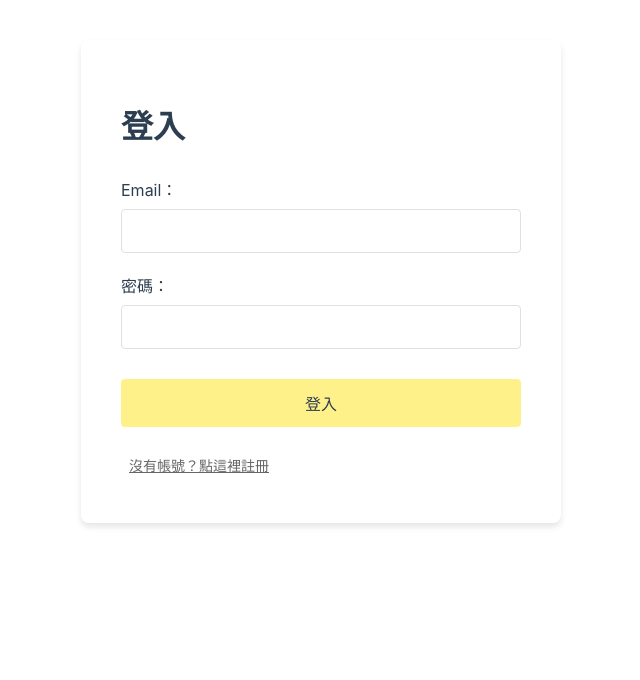
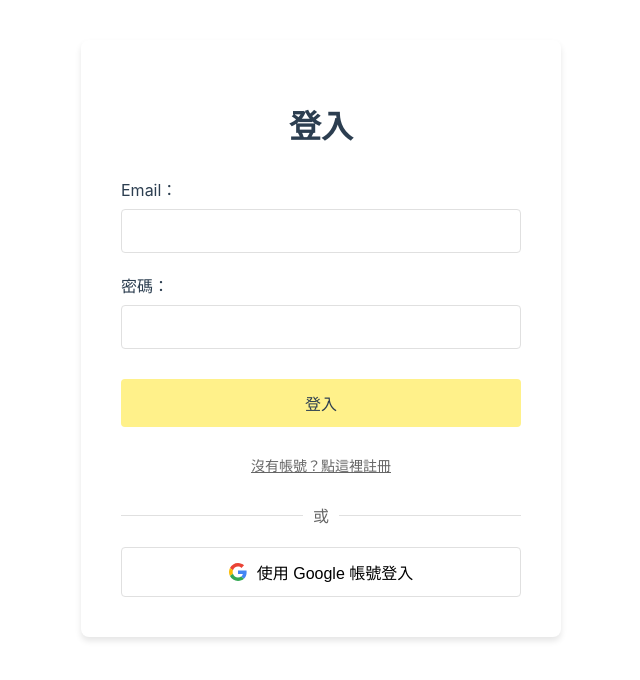
Before and after one commit to its-17/chatroom-app, a React (Create React App) app: page /chatroom/1 in a window 1280 px wide. Shown: the top 680 px of the page, without its empty margins (319-959 px from the left). Built offline with nearby package versions, Linux system fonts and the light colour scheme; no server answers.

Commit message:
Google登入

```diff
--- a/package.json
+++ b/package.json
@@ -12,6 +12,7 @@
     "react-dom": "^19.1.0",
     "react-router-dom": "^6.30.0",
     "react-scripts": "5.0.1",
+    "react-syntax-highlighter": "^15.6.1",
     "web-vitals": "^2.1.4"
   },
   "scripts": {
--- a/src/App.js
+++ b/src/App.js
@@ -1,9 +1,10 @@
 import React, { useState, useEffect } from 'react';
-import { auth } from './firebase';
+import { auth, googleProvider } from './firebase';
 import {
   signInWithEmailAndPassword,
   createUserWithEmailAndPassword,
-  onAuthStateChanged
+  onAuthStateChanged,
+  signInWithPopup
 } from 'firebase/auth';
 
 import {
@@ -46,6 +47,37 @@ function App() {
       .catch((error) => alert('註冊失敗：' + error.message));
   };
 
+  const handleGoogleLogin = () => {
+    signInWithPopup(auth, googleProvider)
+      .then((result) => {
+        console.log('Google 登入成功！', result.user);
+      })
+      .catch((error) => {
+        console.error('Google 登入失敗：', {
+          code: error.code,
+          message: error.message,
+          email: error.email,
+          credential: error.credential
+        });
+
+        let errorMessage = '登入失敗';
+        switch (error.code) {
+          case 'auth/operation-not-allowed':
+            errorMessage = 'Google 登入尚未在 Firebase Console 中啟用';
+            break;
+          case 'auth/popup-blocked':
+            errorMessage = '登入視窗被瀏覽器阻擋，請允許彈出視窗';
+            break;
+          case 'auth/popup-closed-by-user':
+            errorMessage = '登入視窗被關閉，請重試';
+            break;
+          default:
+            errorMessage = `登入失敗：${error.message}`;
+        }
+        alert(errorMessage);
+      });
+  };
+
   if (!user) {
     // 還沒登入的話顯示登入／註冊頁
     return (
@@ -60,8 +92,10 @@ function App() {
         <h1 style={{
           fontSize: '32px',
           marginBottom: '30px',
-          color: '#2c3e50'
+          color: '#2c3e50',
+          textAlign: 'center'
         }}>{isRegistering ? '註冊' : '登入'}</h1>
+
         <form onSubmit={isRegistering ? handleRegister : handleLogin} style={{
           display: 'flex',
           flexDirection: 'column',
@@ -136,7 +170,8 @@ function App() {
             {isRegistering ? '註冊' : '登入'}
           </button>
         </form>
-        <div style={{ marginTop: '20px' }}>
+
+        <div style={{ marginTop: '20px', textAlign: 'center' }}>
           <button
             onClick={() => setIsRegistering(!isRegistering)}
             style={{
@@ -152,6 +187,45 @@ function App() {
             {isRegistering ? '切換到登入' : '沒有帳號？點這裡註冊'}
           </button>
         </div>
+
+        <div style={{
+          textAlign: 'center',
+          margin: '20px 0',
+          color: '#666',
+          display: 'flex',
+          alignItems: 'center',
+          gap: '10px'
+        }}>
+          <div style={{ flex: 1, height: '1px', background: '#e0e0e0' }} />
+          <span>或</span>
+          <div style={{ flex: 1, height: '1px', background: '#e0e0e0' }} />
+        </div>
+
+        {/* Google 登入按鈕 */}
+        <button
+          onClick={handleGoogleLogin}
+          style={{
+            width: '100%',
+            padding: '12px',
+            fontSize: '16px',
+            background: 'white',
+            border: '1px solid #e0e0e0',
+            borderRadius: '4px',
+            cursor: 'pointer',
+            display: 'flex',
+            alignItems: 'center',
+            justifyContent: 'center',
+            gap: '10px'
+          }}
+        >
+          <svg width="18" height="18" xmlns="http://www.w3.org/2000/svg" viewBox="0 0 48 48">
+            <path fill="#EA4335" d="M24 9.5c3.54 0 6.71 1.22 9.21 3.6l6.85-6.85C35.9 2.38 30.47 0 24 0 14.62 0 6.51 5.38 2.56 13.22l7.98 6.19C12.43 13.72 17.74 9.5 24 9.5z"/>
+            <path fill="#4285F4" d="M46.98 24.55c0-1.57-.15-3.09-.38-4.55H24v9.02h12.94c-.58 2.96-2.26 5.48-4.78 7.18l7.73 6c4.51-4.18 7.09-10.36 7.09-17.65z"/>
+            <path fill="#FBBC05" d="M10.53 28.59c-.48-1.45-.76-2.99-.76-4.59s.27-3.14.76-4.59l-7.98-6.19C.92 16.46 0 20.12 0 24c0 3.88.92 7.54 2.56 10.78l7.97-6.19z"/>
+            <path fill="#34A853" d="M24 48c6.48 0 11.93-2.13 15.89-5.81l-7.73-6c-2.15 1.45-4.92 2.3-8.16 2.3-6.26 0-11.57-4.22-13.47-9.91l-7.98 6.19C6.51 42.62 14.62 48 24 48z"/>
+          </svg>
+          使用 Google 帳號登入
+        </button>
       </div>
     );
   }
--- a/src/chatroom.js
+++ b/src/chatroom.js
@@ -24,6 +24,16 @@ function Chatroom() {
   const [members, setMembers] = useState([]);
   const hasRedirectedRef = useRef(false);
   const [searchText, setSearchText] = useState('');
+  const messagesEndRef = useRef(null);
+
+  const scrollToBottom = () => {
+    messagesEndRef.current?.scrollIntoView({ behavior: 'smooth' });
+  };
+
+  // 當訊息更新時自動滾動
+  useEffect(() => {
+    scrollToBottom();
+  }, [messages]);
 
   useEffect(() => {
     let unsubMessages = null;
@@ -341,6 +351,7 @@ function Chatroom() {
                       </div>
                     </div>
                   ))}
+                <div ref={messagesEndRef} />
               </div>
             </div>
 
--- a/src/firebase.js
+++ b/src/firebase.js
@@ -1,6 +1,6 @@
 // Import the functions you need from the SDKs you need
 import { initializeApp } from "firebase/app";
-import { getAuth } from "firebase/auth";
+import { getAuth, GoogleAuthProvider } from "firebase/auth";
 import { getFirestore } from 'firebase/firestore';
 // TODO: Add SDKs for Firebase products that you want to use
 // https://firebase.google.com/docs/web/setup#available-libraries
@@ -19,5 +19,5 @@ const firebaseConfig = {
 const app = initializeApp(firebaseConfig);
 
 export const auth = getAuth(app);
-
+export const googleProvider = new GoogleAuthProvider();
 export const db = getFirestore(app);
```
Also changed, not shown: 2 other files (tests, documents, lock files or other folders).
